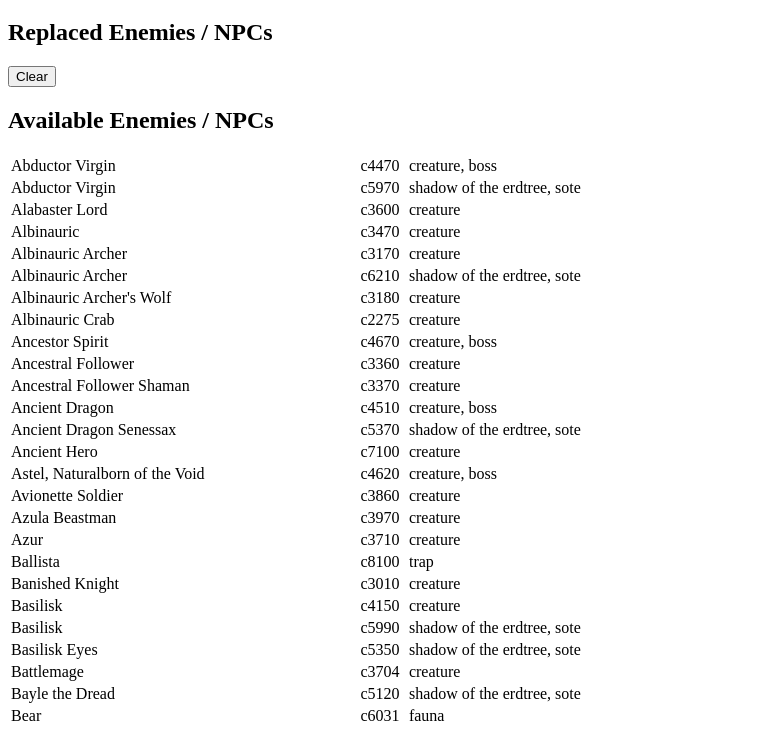
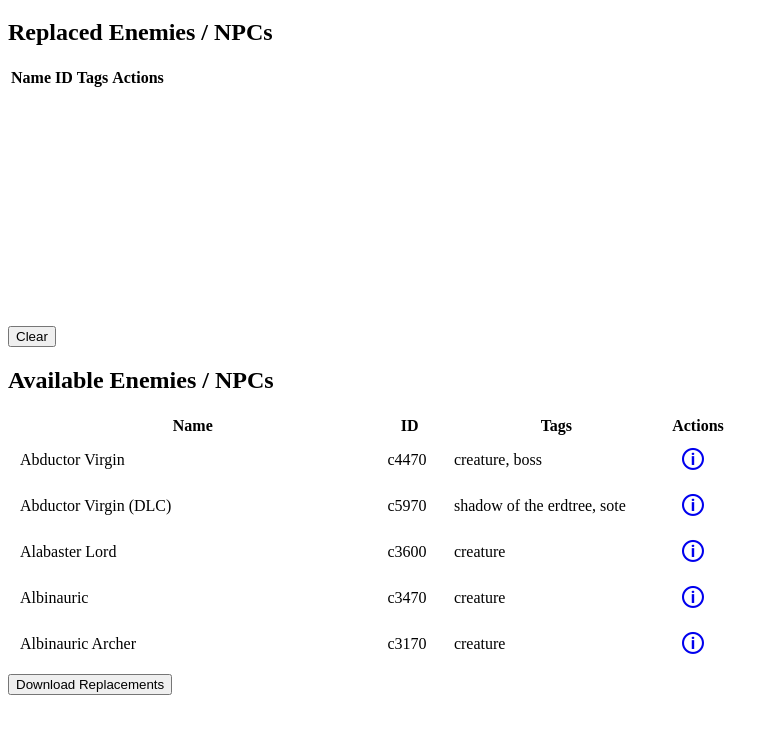
Before and after one commit to kazeraniman/enemy-and-npc-remover-web, a plain HTML site: page index.html in a window 1280 px wide. Shown: the part 61-790 px from the top of the page, without its empty margins (0-779 px from the left). Drawn offline with Linux system fonts and the light colour scheme.

Commit message:
Starting on some styling and adding the info buttons for the entries.

```diff
--- a/index.html
+++ b/index.html
@@ -3,17 +3,42 @@
 <head>
     <meta charset="UTF-8">
     <title>Elden Ring Enemy and NPC Remover</title>
+    <link rel="stylesheet" href="styles.css">
     <script type="module" src="src/main.js"></script>
 </head>
 <body>
-    <h1>Elden Ring Enemy and NPC Remover</h1>
+<h1>Elden Ring Enemy and NPC Remover</h1>
 
-    <h2>Replaced Enemies / NPCs</h2>
-    <table id="replaced-table"></table>
-    <button>Clear</button>
+<h2>Replaced Enemies / NPCs</h2>
+<div class="table-container">
+    <table>
+        <thead>
+        <tr>
+            <th>Name</th>
+            <th>ID</th>
+            <th>Tags</th>
+            <th>Actions</th>
+        </tr>
+        </thead>
+        <tbody id="replaced-table"></tbody>
+    </table>
+</div>
+<button>Clear</button>
 
-    <h2>Available Enemies / NPCs</h2>
-    <table id="available-table"></table>
-    <button>Download Replacements</button>
+<h2>Available Enemies / NPCs</h2>
+<div class="table-container">
+    <table>
+        <thead>
+        <tr>
+            <th>Name</th>
+            <th>ID</th>
+            <th>Tags</th>
+            <th>Actions</th>
+        </tr>
+        </thead>
+        <tbody id="available-table"></tbody>
+    </table>
+</div>
+<button>Download Replacements</button>
 </body>
 </html>
--- a/src/main.js
+++ b/src/main.js
@@ -17,18 +17,37 @@ updateAvailableTable();
  * @param entries The entries to display.
  */
 function updateTable(table, entries) {
-    table.innerHTML = '';
+    let tableBody = table.getElementsByTagName('tbody');
+    tableBody.innerHTML = '';
     entries.forEach(npc => {
         let row = table.insertRow();
+
         let nameCell = row.insertCell(0);
+        let name = npc.name;
+        if (npc.tags.includes('sote')) {
+            name += ' (DLC)';
+        }
+        nameCell.innerText = name;
+        row.dataset.name = name;
+
         let idCell = row.insertCell(1);
-        let tagsCell = row.insertCell(2);
-        nameCell.innerText = npc.name;
-        row.dataset.name = npc.name;
         idCell.innerText = npc.id;
         row.dataset.id = npc.id;
-        tagsCell.innerText = npc.tags.join(", ");
-        row.dataset.id = npc.id;
+
+        let tagsCell = row.insertCell(2);
+        let tags = npc.tags.join(", ");
+        tagsCell.innerText = tags;
+        row.dataset.tags = tags;
+
+        let actionsCell = row.insertCell(3);
+        let infoLink = document.createElement('a');
+        infoLink.className = 'info-link';
+        infoLink.href = `https://eldenring.wiki.gg/wiki/Special:Search?search=${npc.name}&go=Go&ns0=1`;
+        infoLink.target = '_blank';
+        infoLink.innerHTML = '  &#128712;  ';
+        infoLink.title = 'Search on Wiki';
+        actionsCell.appendChild(infoLink);
+
         row.dataset.data = npc;
     });
 }
--- /dev/null
+++ b/styles.css
@@ -0,0 +1,22 @@
+.table-container {
+    height: 250px;
+    overflow-y: auto;
+    margin-bottom: 10px;
+}
+
+thead th {
+    position: sticky;
+    top: 0;
+    background-color: #FFFFFF;
+    z-index: 1;
+}
+
+tbody td {
+    padding: 10px;
+}
+
+.info-link {
+    text-decoration: none;
+    line-height: 1;
+    font-size: 1.5rem;
+}
```
